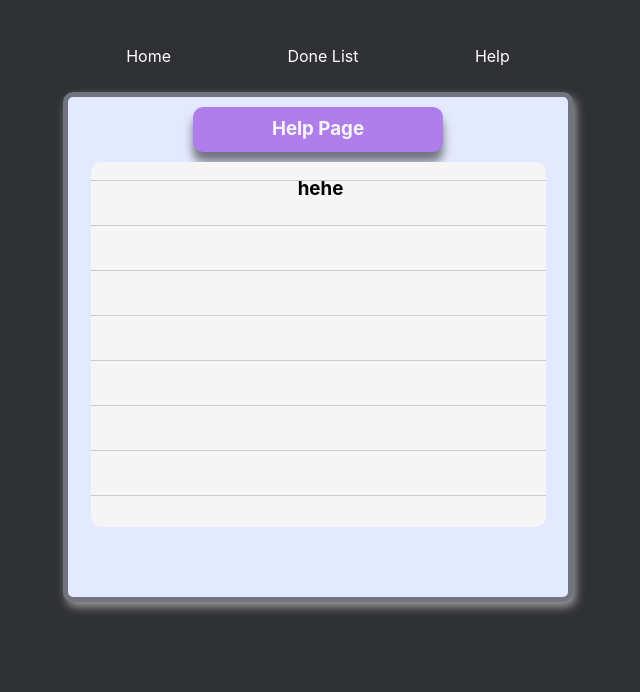
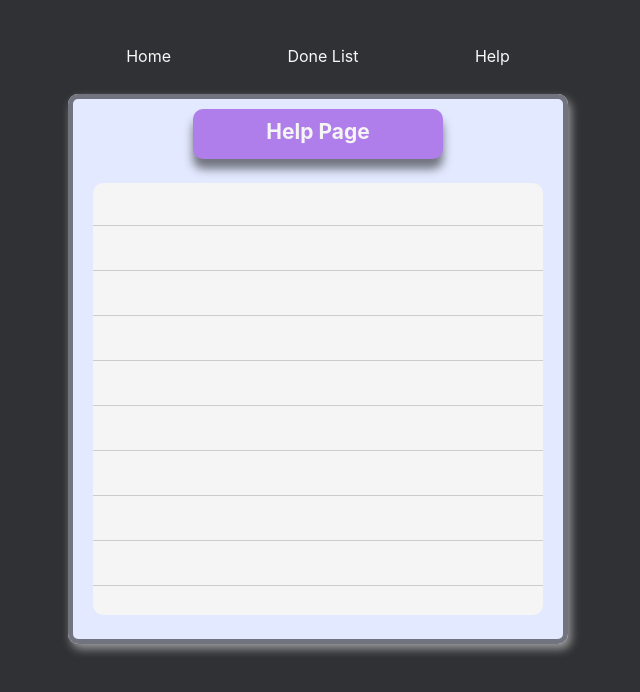
Before and after one commit to mikearcepascual/day11-todo-list, a React (Create React App) app: page /help in a window 1280 px wide. Shown: the top 692 px of the page, without its empty margins (322-962 px from the left). Built offline with nearby package versions, Linux system fonts and the light colour scheme.

Commit message:
refactor: modified css properties

```diff
--- a/src/features/pages/ErrorPage.js
+++ b/src/features/pages/ErrorPage.js
@@ -1,11 +1,22 @@
 import { useRouteError } from "react-router-dom"
 import '../todo/css/app.css';
+import { Empty } from 'antd';
 
 const ErrorPage = () => {
+
     const error = useRouteError();
     return (
         <div className="todoList">
-           Error Text: {error.statusText}
+            <div className="empty-page">
+                <Empty
+                    description={
+                        <h1>
+                            {error.statusText}
+                        </h1>
+                    }
+                />
+            </div>
+
         </div>
     )
 
--- a/src/features/pages/HelpPage.js
+++ b/src/features/pages/HelpPage.js
@@ -1,20 +1,19 @@
 import '../todo/css/app.css';
+import { Layout } from 'antd';
 
 const HelpPage = () => {
+    const { Content } = Layout;
+    return (
+        <Layout>
+        <Content className="todoList" >
+        <div className="todoListHeader">
+                <h2>Help Page</h2>
+            </div>
+            <div className="helpPage">
 
-    return (
-        <div className="todoList">
-            <div className="todoListHeader">
-                <h3>Help Page</h3>
             </div>
-            <div className="todoGroup">
-                <h3>hehe</h3>
-            </div>
-            <div className="todoGenerator">
-                <input type='text' style={{display:"none"}}
-                     />
-            </div>
-        </div>
+        </Content>
+    </Layout>
     )
 
 }
--- a/src/features/todo/components/DoneGroup.js
+++ b/src/features/todo/components/DoneGroup.js
@@ -5,7 +5,7 @@ const DoneGroup = (props) => {
     const doneItems = props.doneItems.filter(doneItem => doneItem.done);
     if (doneItems.length !== 0) {
         return (
-            <div className="todoGroup">
+            <div className="doneGroup">
                 {
                     doneItems.map((doneItem, index) => {
                         if(doneItem.done){
--- a/src/features/todo/components/DoneItemDetails.js
+++ b/src/features/todo/components/DoneItemDetails.js
@@ -10,7 +10,7 @@ const DoneItemDetails = () => {
 
         <div className="todoList">
             <div className="todoListHeader">
-                <h3>Item Details</h3>
+                <h3>Todo Item Details</h3>
             </div>
             <div className="todoGroup">
                 <h1>Todo Item Detail</h1>
--- a/src/features/todo/components/DoneList.js
+++ b/src/features/todo/components/DoneList.js
@@ -1,16 +1,26 @@
 import DoneGroup from './DoneGroup'
 import { useSelector } from 'react-redux';
 import '../css/app.css';
+import { Layout } from 'antd';
 
 const DoneList = () => {
+    const { Content } = Layout;
     const doneItems = useSelector((state) => state.todoList.todoList);
     return (
-        <div className="todoList">
-            <div className="todoListHeader">
-                <h3>Done List</h3>
-            </div>
-            <DoneGroup doneItems={doneItems}/>
-        </div>
+        // <div className="todoList">
+        //     <div className="todoListHeader">
+        //         <h3>Done List</h3>
+        //     </div>
+        //     <DoneGroup doneItems={doneItems}/>
+        // </div>
+        <Layout>
+            <Content className="todoList" >
+                <div className="todoListHeader">
+                    <h2>Done List List</h2>
+                </div>
+                <DoneGroup doneItems={doneItems}/>
+            </Content>
+        </Layout>
     )
 };
 export default DoneList;
--- a/src/features/todo/components/TodoGenerator.js
+++ b/src/features/todo/components/TodoGenerator.js
@@ -1,6 +1,7 @@
 import { useState } from 'react';
 import {useTodos} from "../hooks/useTodos"
 import '../css/app.css';
+import {Button} from 'antd'
 
 const TodoGenerator = () => {
     const [todoItem, setTodoItem] = useState("");
@@ -30,7 +31,7 @@ const TodoGenerator = () => {
                 placeholder="What are you going to do today?"
                 value={todoItem}
                 onChange={addItem} />
-            <button onClick={submitInput}>Add</button>
+            <Button type="primary" className="add-btn" onClick={submitInput}>Add</Button>
         </div>
     )
 }
--- a/src/features/todo/components/TodoList.js
+++ b/src/features/todo/components/TodoList.js
@@ -1,19 +1,24 @@
 import TodoGroup from './TodoGroup'
 import TodoGenerator from './TodoGenerator'
 import { useEffect } from 'react'
-import {useTodos} from "../hooks/useTodos"
+import { useTodos } from "../hooks/useTodos"
+import { Layout } from 'antd';
 import '../css/app.css';
 
+const { Content } = Layout;
 export default function TodoList() {
-    const {loadTodos} = useTodos();
+
+    const { loadTodos } = useTodos();
     useEffect(() => { loadTodos(); }, []);
     return (
-        <div className="todoList">
-            <div className="todoListHeader">
-                <h3>Todo List</h3>
-            </div>
-            <TodoGroup />
-            <TodoGenerator />
-        </div>
+        <Layout>
+            <Content className="todoList" >
+                <div className="todoListHeader">
+                    <h2>Todo List</h2>
+                </div>
+                <TodoGroup />
+                <TodoGenerator />
+            </Content>
+        </Layout>
     )
 }
--- a/src/features/todo/css/app.css
+++ b/src/features/todo/css/app.css
@@ -16,7 +16,7 @@ body {
 
 .todoList {
   width: 500px;
-  height: 500px;
+  height: 550px;
   display: flex;
   justify-content: center;
   align-items: space-between;
@@ -26,15 +26,15 @@ body {
   border: 5px solid rgba(0, 0, 0, 0.5);
 }
 
-h3 {
+h3, h2 {
   margin: 0;
 }
 
 .todoListHeader {
   background-color: #af7eeb;
   margin: 10px 0 0 0;
-  height: 25px;
-  padding: 10px 0;
+  height: 50px;
+  padding-top: 10px;
   width: 250px;
   text-align: center;
   color: whitesmoke;
@@ -45,6 +45,21 @@ h3 {
   padding-top: 15px;
   width: 450px;
   height: 70%;
+  display: flex;
+  align-items: center;
+  flex-direction: column;
+  background-color: whitesmoke;
+  overflow-y: none;
+  padding-left: 5px;
+  background-image: linear-gradient(#ccc 1px, transparent 1px);
+  background-attachment: fixed;
+  background-repeat: repeat;
+  background-size: 40px 45px;
+}
+.helpPage, .doneGroup{
+  padding-top: 15px;
+  width: 450px;
+  height: 80%;
   display: flex;
   align-items: center;
   flex-direction: column;
@@ -148,13 +163,39 @@ button {
   list-style: none;
 }
 
-a {
-  color: white;
+
+a{
+	color:#f8f8f8;
   text-decoration: none;
-  transition: 0.3s;
+}
+a:after{
+	content:"";
+	display:block;
+	width:0;
+
+	height:2px;
+	background:#f8f8f8;
+	transition:width .4s;
+}
+a:hover::after{
+	width:100%;
 }
 
-a:hover {
-  text-decoration: underline;
-  font-weight: bolder;
+.edit-todo{
+  width: 80%;
+  margin-left:10%;
+  border-radius: 0;
+  height: 30px;
+  border: none;
+  outline: none;
+  font-size: 24px;
+  height: 80%;
+  box-shadow: 0px 5px 20px rgba(0, 0, 0, 0.3);
 }
+
+.empty-page{
+  margin-top:150px;
+  padding-top:20px;
+  height:200px;
+  filter: drop-shadow(10px 10px 4px rgba(0,0,0,0.5));
+}
```
